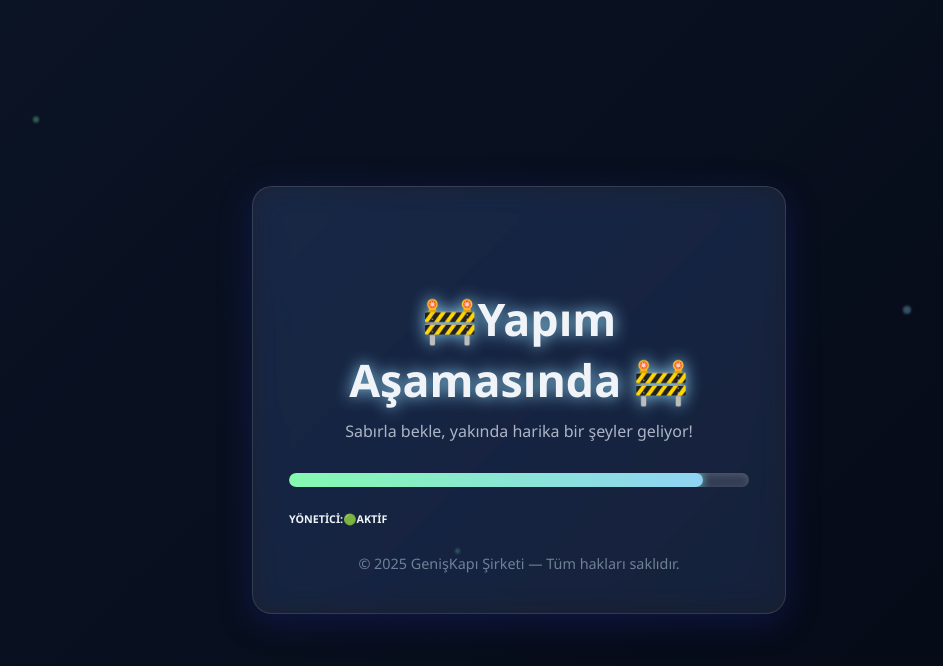
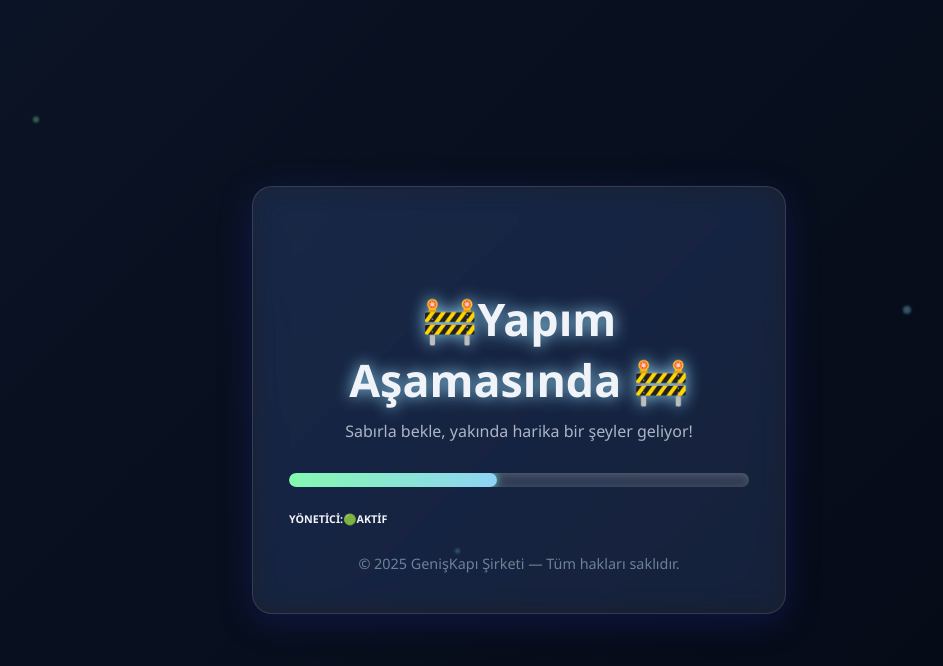
Before and after one commit to yazalim-silelim/GenisKapi-Store, a plain HTML site: page index.html in a window 1280 px wide. Shown: the whole page, without its empty margins (121-1064 px from the left). Drawn offline with Linux system fonts and the light colour scheme.

Commit message:
Update index.html

```diff
--- a/index.html
+++ b/index.html
@@ -165,7 +165,7 @@
     const progress = document.getElementById('progress');
     let width = 0;
     function progressAnim() {
-      if (width >= 90) return;
+      if (width >= 45) return;
       width += 1 + Math.random()*2;
       progress.style.width = width + '%';
       setTimeout(progressAnim, 80);
@@ -174,4 +174,4 @@
 
   </script>
 </body>
-</html</html>
+</html>
```
